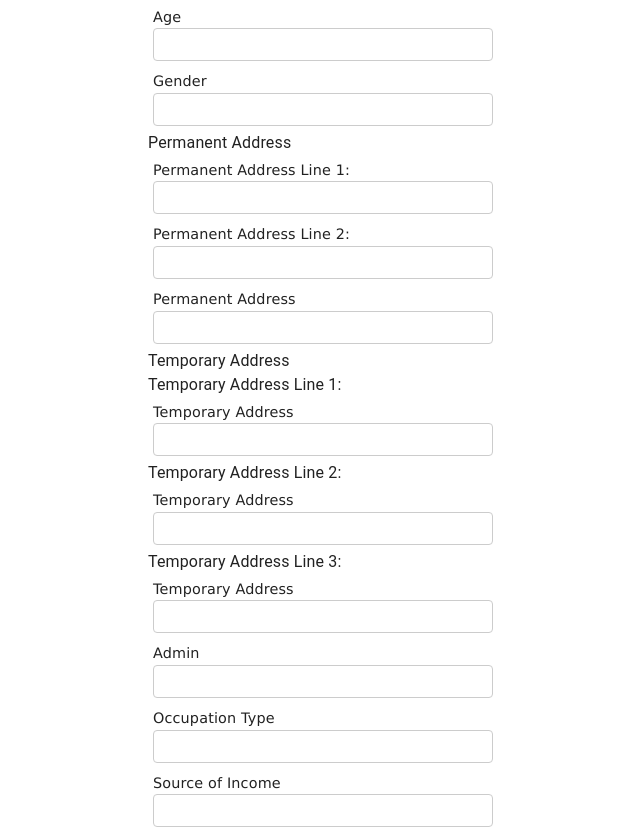
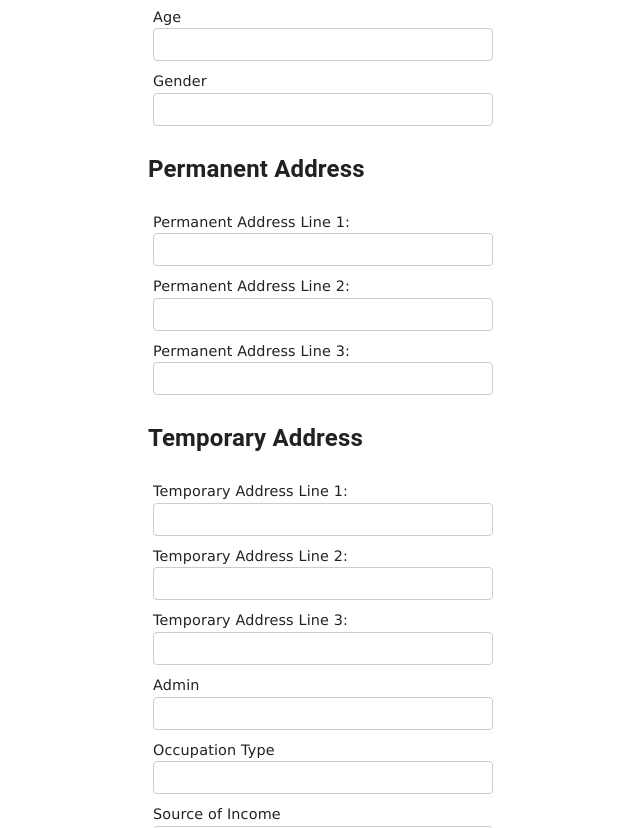
Before and after one commit to sharonsujitha7/New-Banking-System, a React (Create React App) app: page / in a window 1280 px wide. Shown: the part 740-1568 px from the top of the page, without its empty margins (317-957 px from the left). Built offline with nearby package versions, Linux system fonts and the light colour scheme.

Commit message:
Minor bug fixes

```diff
--- a/src/CreateAccount.js
+++ b/src/CreateAccount.js
@@ -81,8 +81,8 @@ export default function CreateAccount() {
       'dob': state.dob,
       'age': state.age,
       'gender': state.gender,
-      'perm_add_id': state.perm_add_line_1 + state.perm_add_line_2 + state.perm_add_line_3,
-      'temp_add_id': state.temp_add_line_1 + state.temp_add_line_2 + state.temp_add_line_3,
+      'perm_add_id': state.perm_add_line_1 + ' ' + state.perm_add_line_2 + ' ' + state.perm_add_line_3,
+      'temp_add_id': state.temp_add_line_1 + ' ' + state.temp_add_line_2 + ' ' + state.temp_add_line_3,
       'is_admin': state.is_admin,
       'occupation_type': state.occupation_type,
       'income_source': state.income_source,
@@ -215,7 +215,7 @@ export default function CreateAccount() {
                 onChange={handleInputChange}
               />
             </div>
-            <div>Permanent Address</div>
+            <h2>Permanent Address</h2>
             <div className="form-control">
               <label>Permanent Address Line 1:</label>
               <input
@@ -235,7 +235,7 @@ export default function CreateAccount() {
               />
             </div>
             <div className="form-control">
-              <label>Permanent Address</label>
+              <label>Permanent Address Line 3:</label>
               <input
                 type="text"
                 name="perm_add_line_3"
@@ -243,10 +243,9 @@ export default function CreateAccount() {
                 onChange={handleInputChange}
               />
             </div>
-            <div>Temporary Address</div>
-            <div> Temporary Address Line 1: </div>
+            <h2>Temporary Address</h2>
             <div className="form-control">
-              <label>Temporary Address</label>
+              <label>Temporary Address Line 1:</label>
               <input
                 type="text"
                 name="temp_add_line_1"
@@ -254,9 +253,8 @@ export default function CreateAccount() {
                 onChange={handleInputChange}
               />
             </div>
-            <div> Temporary Address Line 2: </div>
             <div className="form-control">
-              <label>Temporary Address</label>
+              <label>Temporary Address Line 2:</label>
               <input
                 type="text"
                 name="temp_add_line_2"
@@ -264,9 +262,8 @@ export default function CreateAccount() {
                 onChange={handleInputChange}
               />
             </div>
-            <div> Temporary Address Line 3: </div>
             <div className="form-control">
-              <label>Temporary Address</label>
+              <label>Temporary Address Line 3:</label>
               <input
                 type="text"
                 name="temp_add_line_3"
```
